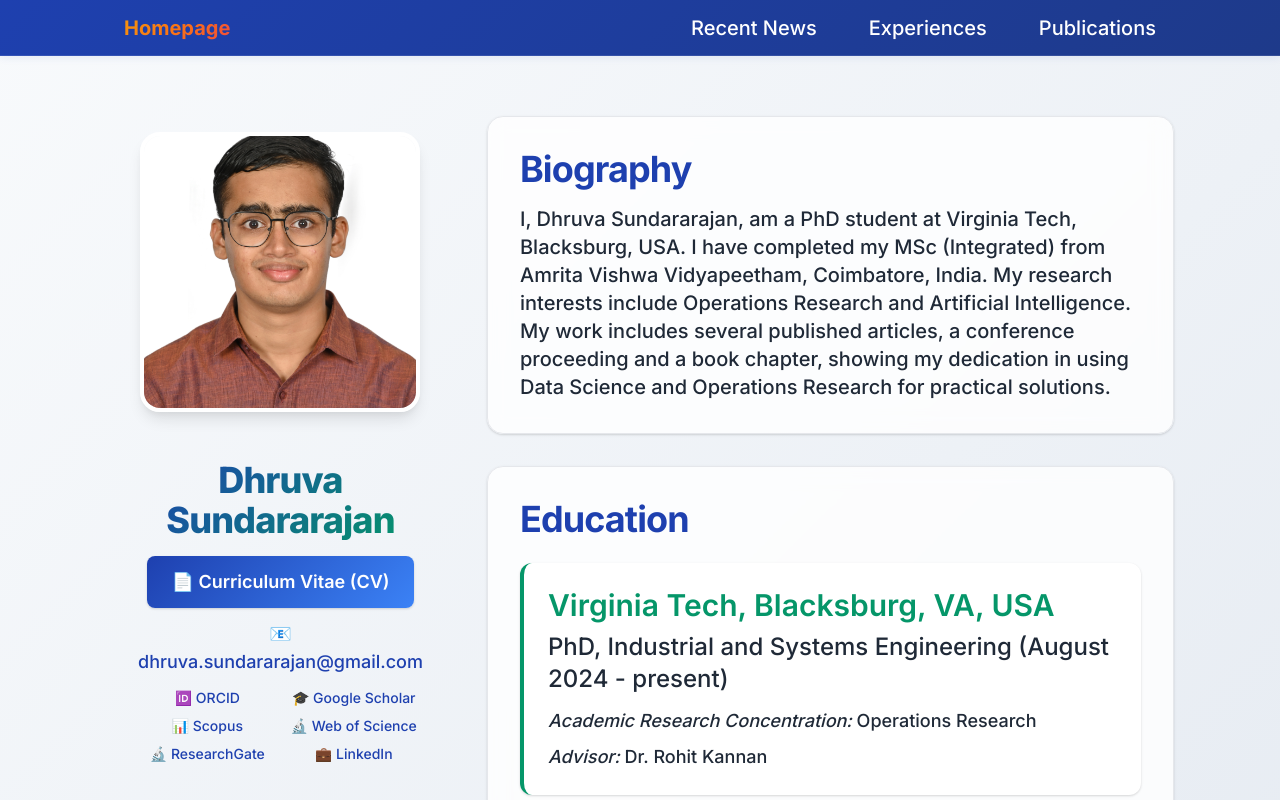
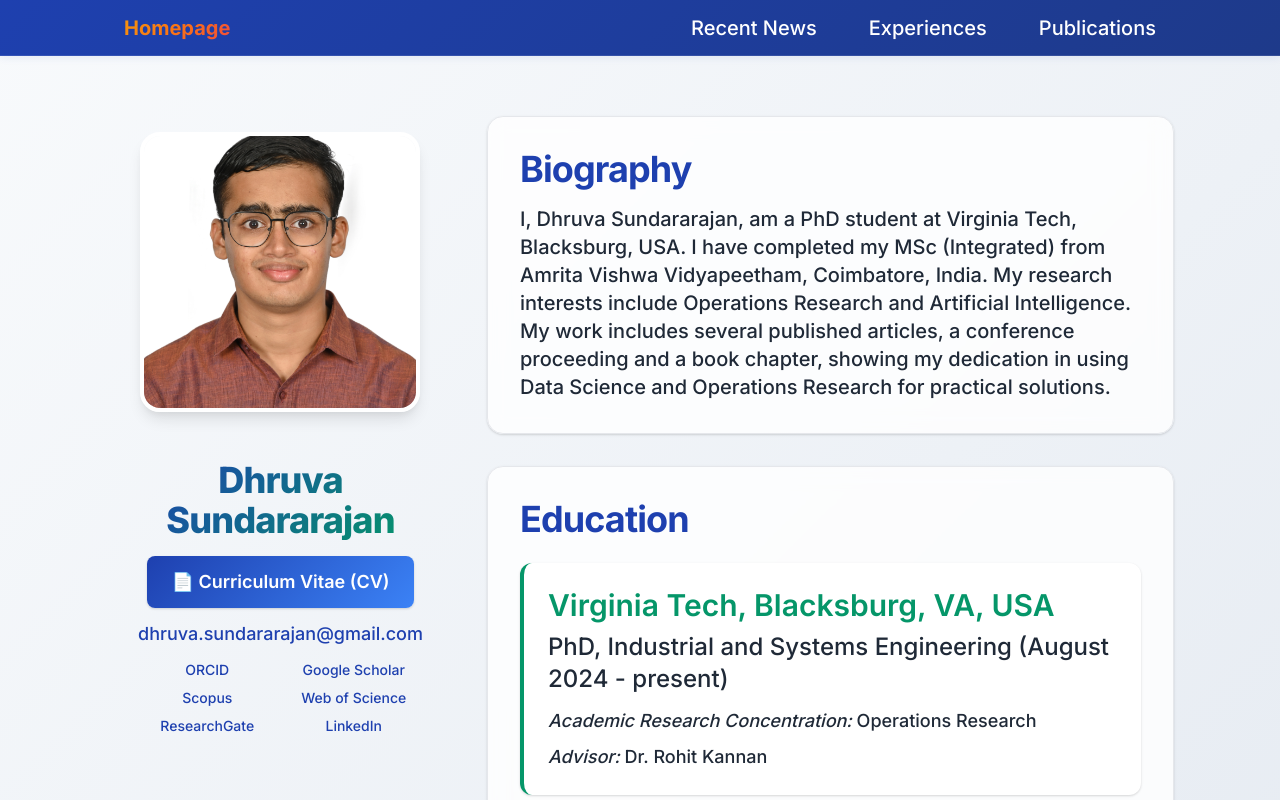
Before and after one commit to dhruva-sundararajan/dhruva-sundararajan.github.io, a React (Create React App) app: page / in a window 1280 px wide. Shown: the top 800 px of the page. Built offline with nearby package versions, Linux system fonts and the light colour scheme.

Commit message:
Remove emojis from contact and profile links in Home component for a cleaner presentation

```diff
--- a/src/components/Home.js
+++ b/src/components/Home.js
@@ -20,27 +20,27 @@ const Home = () => {
                 </p>
                 <p className="text-lg font-semibold">
                   <a href="mailto:dhruva.sundararajan@gmail.com" className="hover:text-primary-light">
-                    📧 dhruva.sundararajan@gmail.com
+                    dhruva.sundararajan@gmail.com
                   </a>
                 </p>
                 <div className="grid grid-cols-2 gap-2 text-sm">
                   <a href="https://orcid.org/0000-0001-9059-0582" className="hover:text-primary-light">
-                    🆔 ORCID
+                    ORCID
                   </a>
                   <a href="https://scholar.google.com/citations?user=YutjMrIAAAAJ&hl=en&oi=ao" className="hover:text-primary-light">
-                    🎓 Google Scholar
+                    Google Scholar
                   </a>
                   <a href="https://www.scopus.com/authid/detail.uri?authorId=58739598000" className="hover:text-primary-light">
-                    📊 Scopus
+                    Scopus
                   </a>
                   <a href="https://www.webofscience.com/wos/author/record/JVN-3094-2024" className="hover:text-primary-light">
-                    🔬 Web of Science
+                    Web of Science
                   </a>
                   <a href="https://www.researchgate.net/profile/Sundararajan-Dhruva" className="hover:text-primary-light">
-                    🔬 ResearchGate
+                    ResearchGate
                   </a>
                   <a href="https://www.linkedin.com/in/dhruva-sundararajan" className="hover:text-primary-light">
-                    💼 LinkedIn
+                    LinkedIn
                   </a>
                 </div>
               </div>
```
